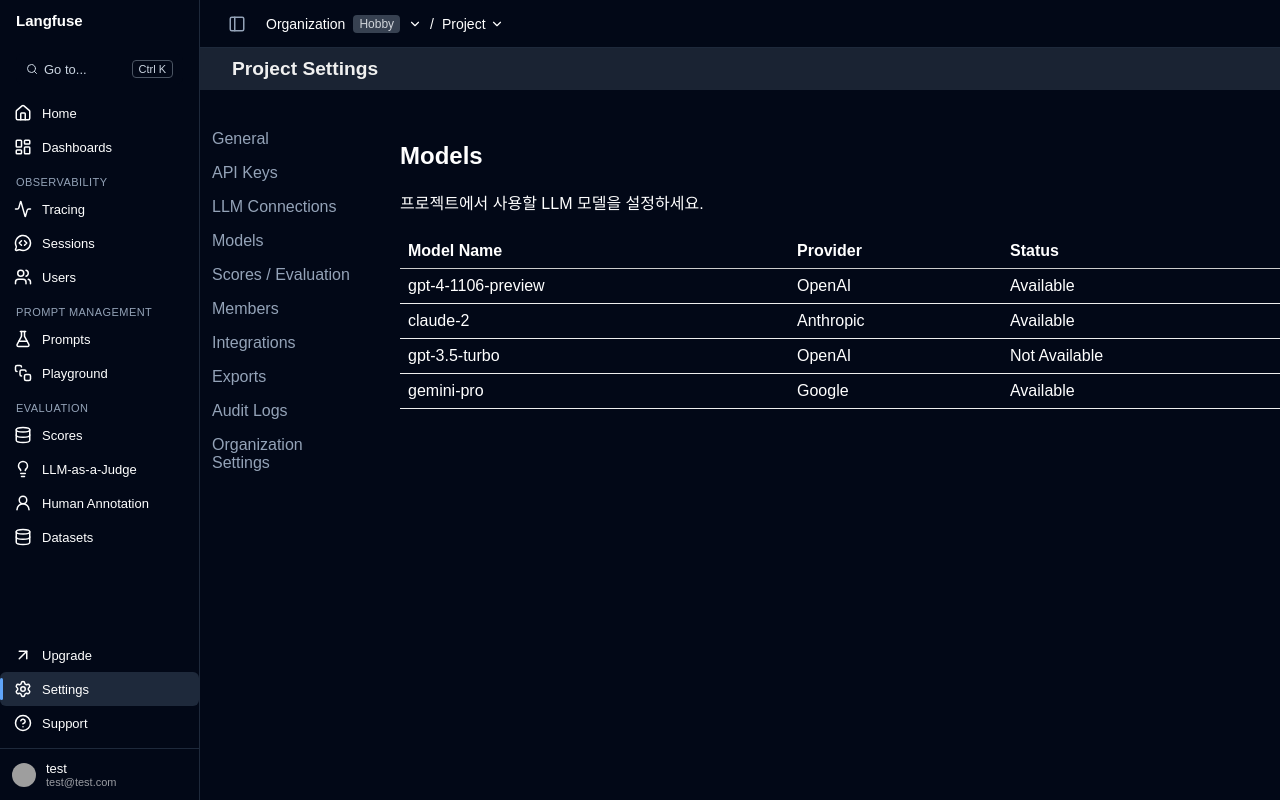
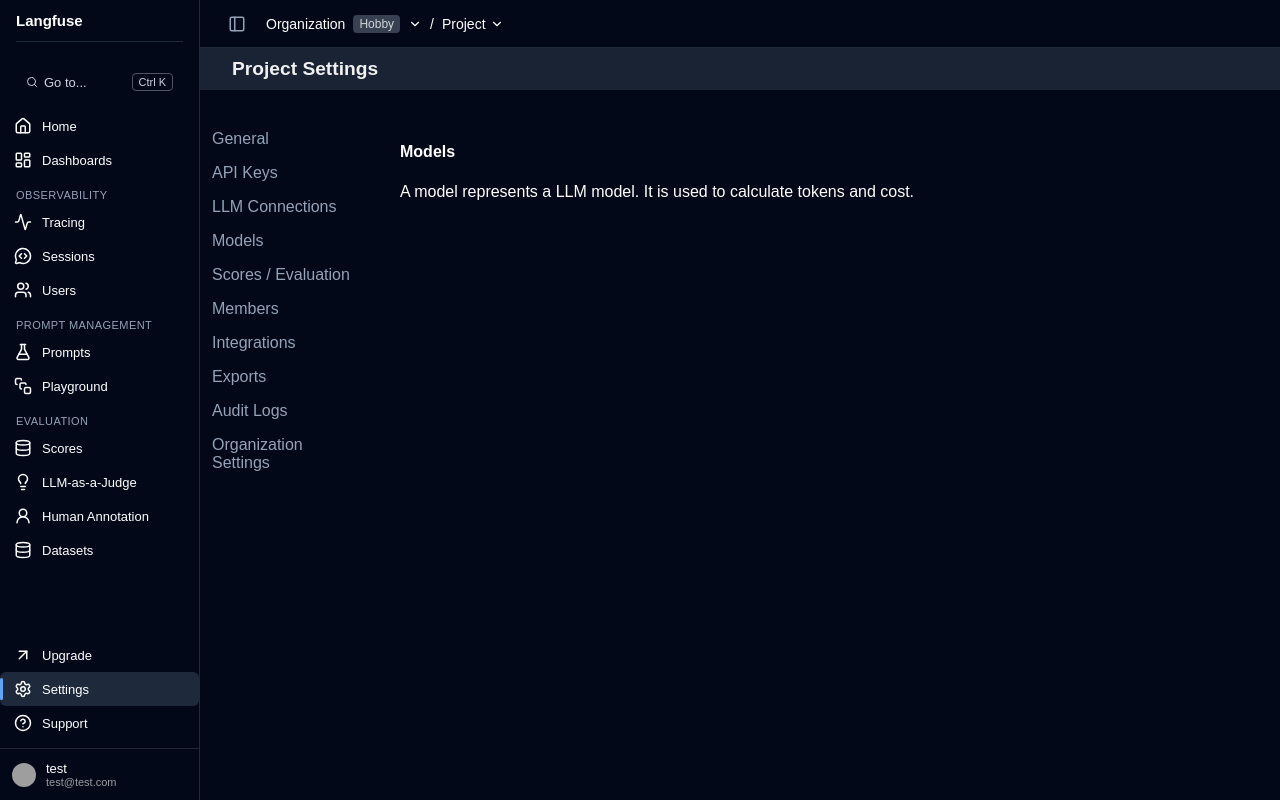
Before and after one commit to wini-field/react_langfuse, a React (Vite) app: page /settings/models in a window 1280 px wide. Built offline with nearby package versions, Linux system fonts and the light colour scheme; grey boxes are pictures that could not be loaded.

Commit message:
8/9 (at home)

```diff
--- a/src/layouts/Header.module.css
+++ b/src/layouts/Header.module.css
@@ -18,7 +18,7 @@
 
 .button {
     padding: 5px 14px;
-    background-color: #4aa3ff;
+    background-color: #c2d4e5;
     color: white;
     border: none;
     border-radius: 4px;
@@ -28,5 +28,5 @@
 }
 
 .button:hover {
-    filter: brightness(1.1);
+    filter: brightness(1.5);
 }
--- a/src/layouts/Layout.module.css
+++ b/src/layouts/Layout.module.css
@@ -29,6 +29,8 @@
 /* [1] 상단 고정 영역 */
 .header {
   padding: 12px 16px;
+    display: flex;
+    flex-direction: column;
 }
 
 .logoText {
@@ -39,6 +41,8 @@
   align-items: center;
   justify-content: space-between;
     gap: 8px;
+    padding-bottom: 12px;
+    border-bottom: 1px solid #1e293b;
 }
 
 .divider {
@@ -57,7 +61,7 @@
 }
 
 .searchBox {
-  margin-top: 12px;
+  /* margin-top: 12px; */
   display: flex;
   align-items: center;
     justify-content: space-between;
--- a/src/pages/Home/Home.module.css
+++ b/src/pages/Home/Home.module.css
@@ -48,3 +48,8 @@
   display: inline-block;
   font-size: 13px;
 }
+
+.button {
+    background-color: #c2d4e5;
+    color: #111;
+}
--- a/src/pages/Settings/Models.tsx
+++ b/src/pages/Settings/Models.tsx
@@ -3,54 +3,49 @@
 const DUMMY_MODELS = [
     {
         id: '1',
-        modelName: 'gpt-4-1106-preview',
-        provider: 'OpenAI',
-        isAvailable: true,
+        maintainer: 'user',
+        matchPattern: '(babbage-002)$',
+        pricesPerUnit: {
+            input: '$0.0001',
+            output: '$0.0002',
+        },
+        tokenize: 'OpenAI',
+        tokenizerConfiguration: '',
+        lastUsed: '2025-08-05'
     },
     {
         id: '2',
-        modelName: 'claude-2',
-        provider: 'Anthropic',
-        isAvailable: true,
+        maintainer: 'user',
+        matchPattern: '(babbage-001)$',
+        pricesPerUnit: {
+            input: '$0.0001',
+            output: '$0.0002',
+        },
+        tokenize: 'Google',
+        tokenizerConfiguration: '',
+        lastUsed: '2025-08-05'
     },
     {
         id: '3',
-        modelName: 'gpt-3.5-turbo',
-        provider: 'OpenAI',
-        isAvailable: false,
-    },
-    {
-        id: '4',
-        modelName: 'gemini-pro',
-        provider: 'Google',
-        isAvailable: true,
+        maintainer: 'user',
+        matchPattern: '(babbage-003)$',
+        pricesPerUnit: {
+            input: '$0.0001',
+            output: '$0.0002',
+        },
+        tokenize: 'Anthropic',
+        tokenizerConfiguration: '',
+        lastUsed: '2025-08-05'
     },
 ];
 
 const Models: React.FC = () => {
     return (
         <div>
-            <h2>Models</h2>
-            <p>프로젝트에서 사용할 LLM 모델을 설정하세요.</p>
+            <h4>Models</h4>
+            <p>A model represents a LLM model. It is used to calculate tokens and cost.</p>
 
-            <table style = { { width : '100%', marginTop: '20px', borderCollapse: 'collapse' } }>
-                <thead>
-                    <tr style = { { borderBottom: '1px solid #ccc', textAlign: 'left' } }>
-                        <th style = { { padding: '8px' } }>Model Name</th>
-                        <th style = { { padding: '8px' } }>Provider</th>
-                        <th style = { { padding: '8px' } }>Status</th>
-                    </tr>
-                </thead>
-                <tbody>
-                    { DUMMY_MODELS.map(model => (
-                        <tr key = { model.id } style = { { borderBottom: '1px solid #eee' } }>
-                            <td style = { { padding: '8px' } }>{model.modelName}</td>
-                            <td style = { { padding: '8px' } }>{model.provider}</td>
-                            <td style = { { padding: '8px' } }>{model.isAvailable ? 'Available' : 'Not Available'}</td>
-                        </tr>
-                    ))}
-                </tbody>
-            </table>
+
         </div>
     );
 };
```
